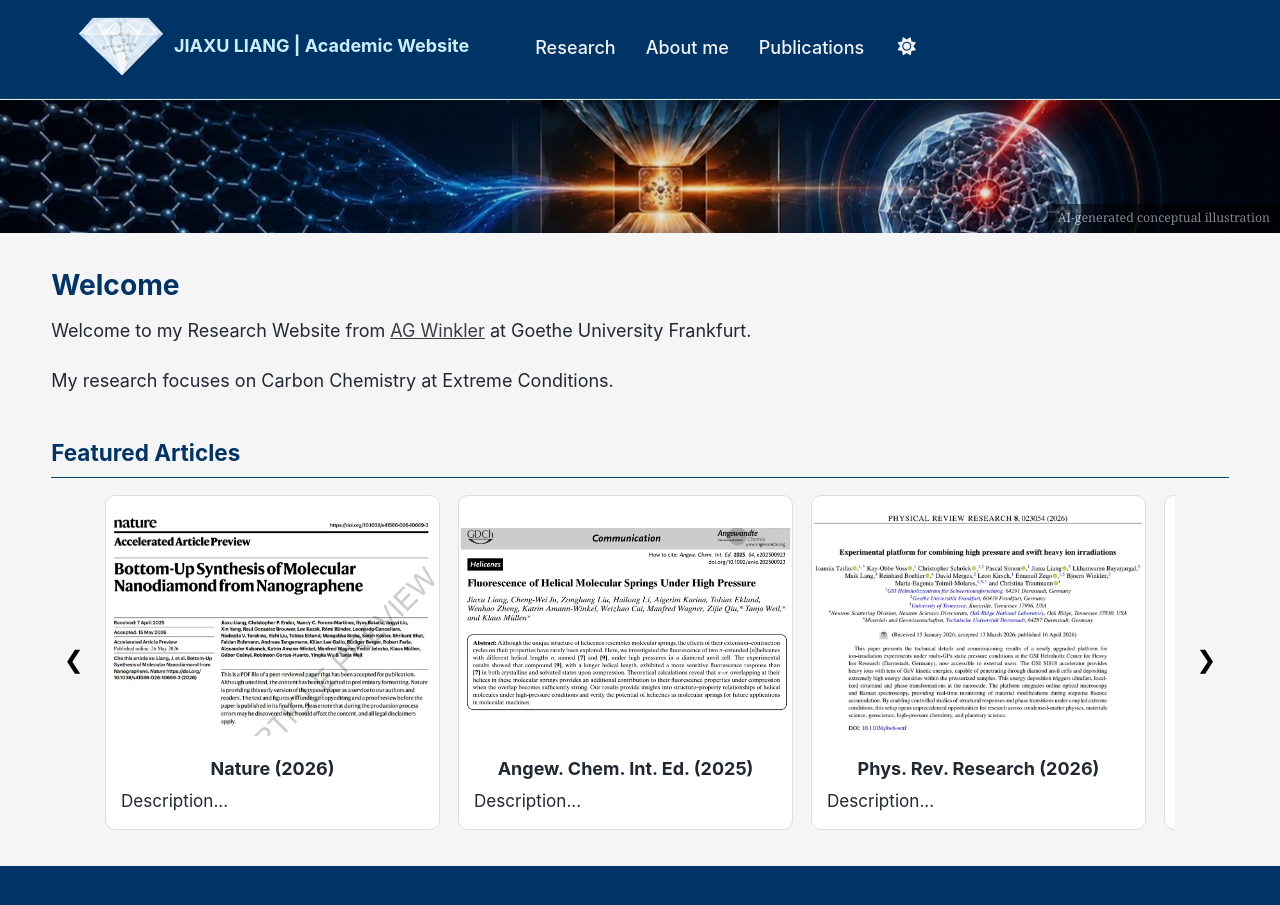
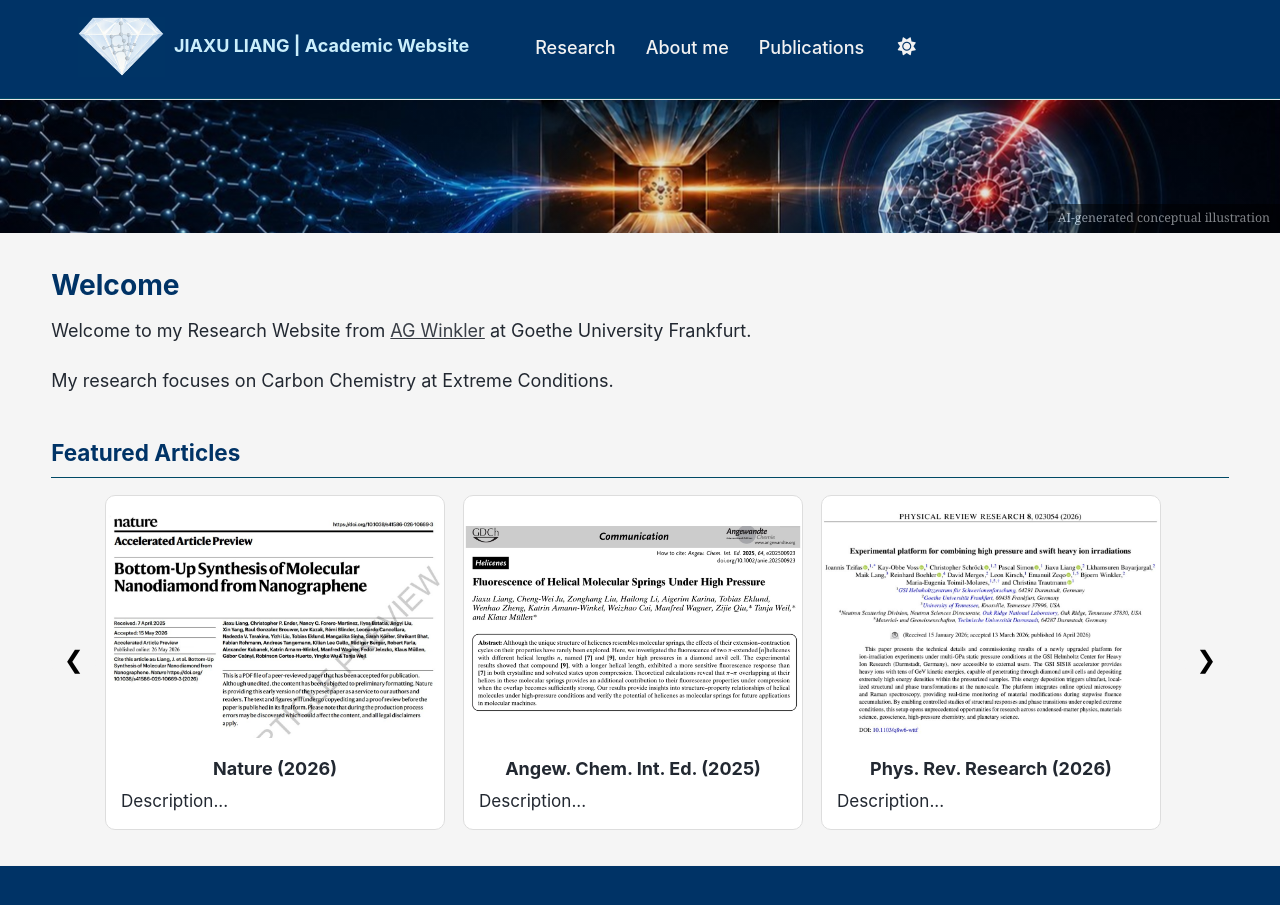
Before and after one commit to liangjiaxu-research/liangjiaxu-research.github.io, a Jekyll site: the page built from _pages/about.md, in a window 1280 px wide and 925 px high. Shown: the top 905 px of the window. Built offline with Jekyll 4.4.1, drawn with Linux system fonts in a browser that asks for light colours; a script bundle is joined from its source files by our own code; library files that are not in the unit come from our copies.

Commit message:
Update _custom.scss

```diff
--- a/_sass/_custom.scss
+++ b/_sass/_custom.scss
@@ -69,7 +69,7 @@ body {
     transition: transform 0.4s cubic-bezier(0.4,0,0.2,1);
 }
 .featured-card {
-    flex: 0 0 335px;
+    flex: 0 0 340px;
     border: 1px solid #ddd;
     border-radius: 10px;
     overflow: hidden;
```
